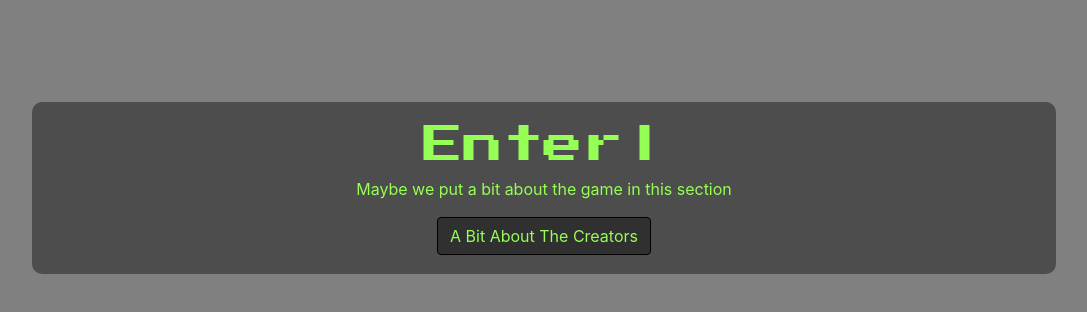
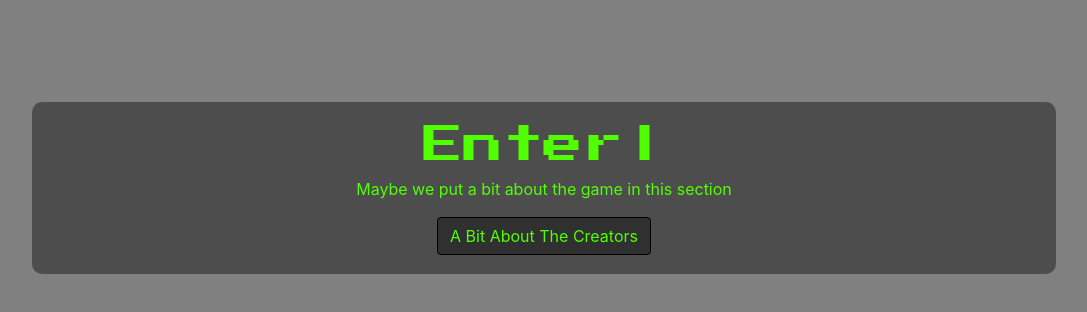
Before and after one commit to Ddupasquier/Phase3Project---Front_End, a React (Create React App) app in the folder my-app-frontend/: page / in a window 1280 px wide. Shown: the top 312 px of the page, without its empty margins (96-1183 px from the left). Built offline with nearby package versions, Linux system fonts and the light colour scheme.

Commit message:
kind of styled end button

```diff
--- a/my-app-frontend/src/ScreenText.js
+++ b/my-app-frontend/src/ScreenText.js
@@ -71,7 +71,7 @@ function ScreenText({ data, handleDataState }) {
 
   function endbtn() {
     if (convoId === 36) {
-      return <button><Link to="/end">Moving on...</Link></button>
+      return <button className="togreen button"><Link to="/end">Moving on...</Link></button>
     }
   }
 
--- a/my-app-frontend/src/style.css
+++ b/my-app-frontend/src/style.css
@@ -130,7 +130,7 @@ button > img {
 }
 
 .togreen {
-  color: rgb(149, 275, 85);
+  color: rgb(81, 255, 0);
 }
 
 .button {
```
